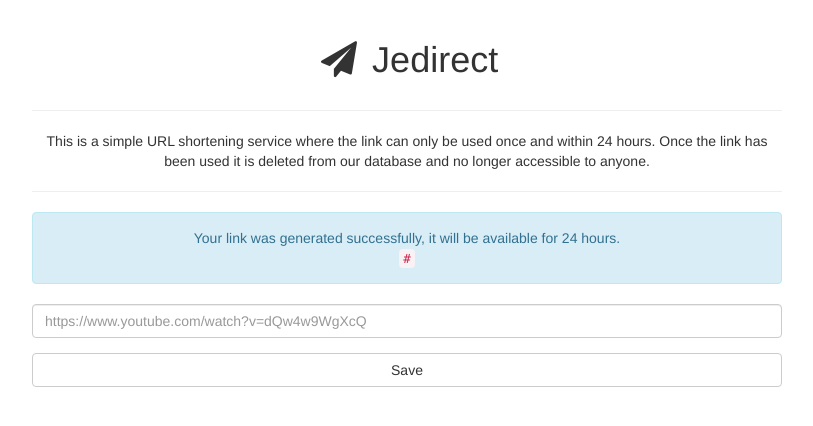
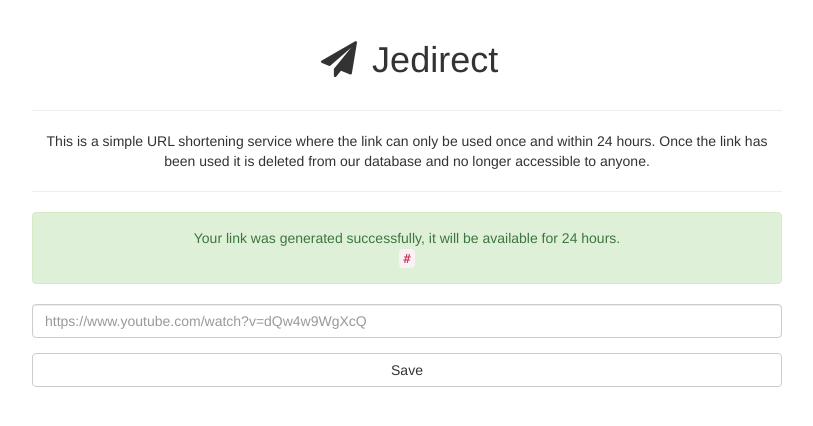
Before and after one commit to AmusableLemur/Jedirect, a PHP site: the page made by views/index.html.twig in a window 1280 px wide. Shown: the top 426 px of the page, without its empty margins (233-1046 px from the left). Run offline with PHP 8.4, Linux system fonts and the light colour scheme; the template is opened without the code that fills it: most values are stand-ins (such as "Sample title", 1, 10 or a date in 2020); some libraries are stand-ins or nearby versions.

Commit message:
Change of color for success box

```diff
--- a/views/index.html.twig
+++ b/views/index.html.twig
@@ -26,7 +26,7 @@
                 {% endif %}
 
                 {% if link is defined %}
-                    <div class="alert alert-info text-center" role="alert">
+                    <div class="alert alert-success text-center" role="alert">
                         Your link was generated successfully, it will be available for 24 hours.<br>
                         <code>{{ link }}</code>
                     </div>
```
